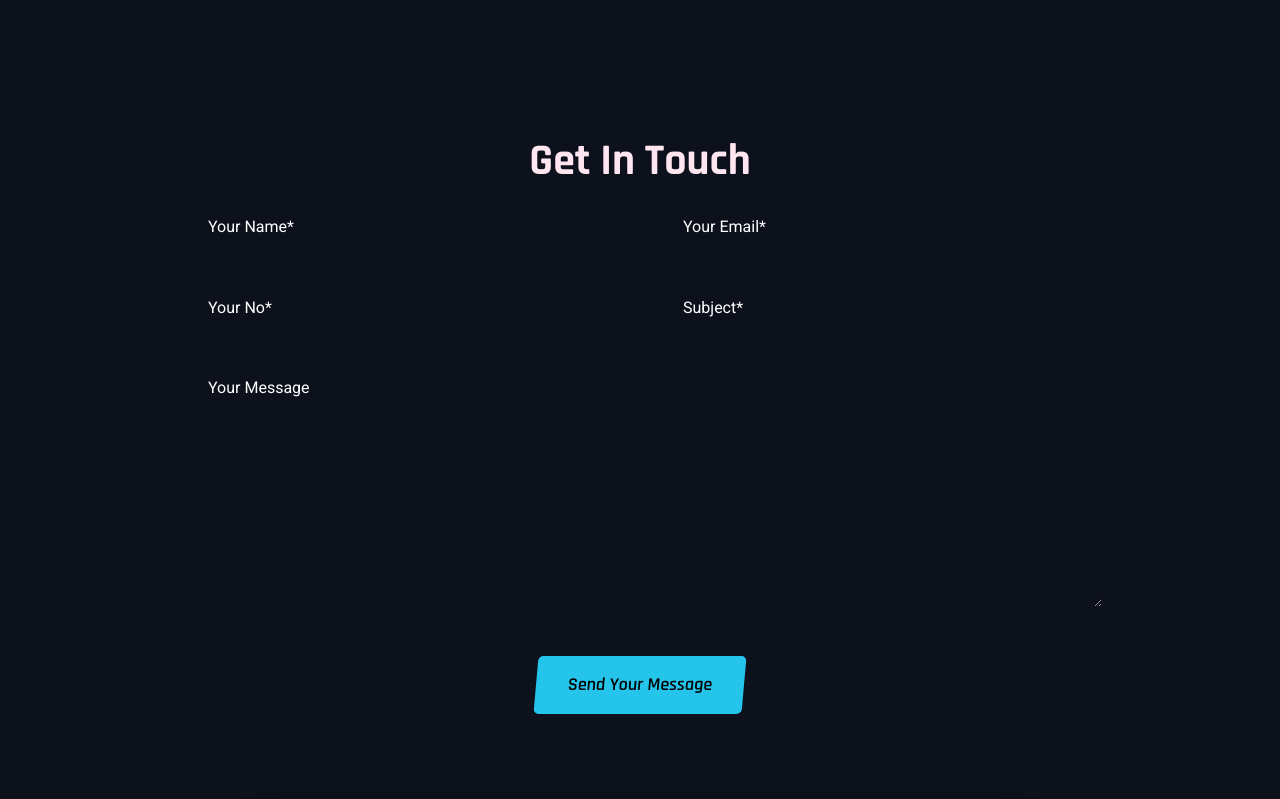
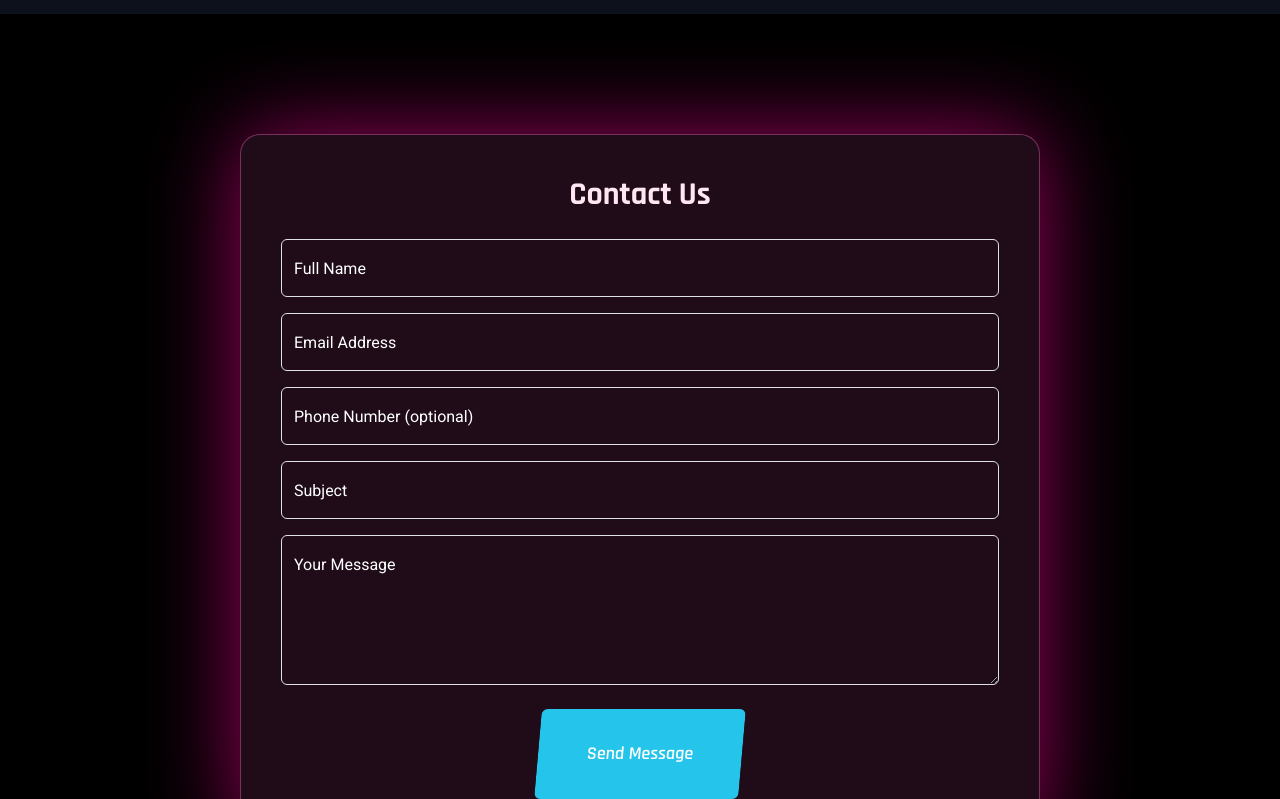
Before and after one commit to innofaithrwa/innofaith, a Next.js app: page /contact in a window 1280 px wide. Shown: the part 321-1120 px from the top of the page. Built offline with nearby package versions, Linux system fonts and the light colour scheme.

Commit message:
Update: Contact form routed to /api/contact-form with styled fields

```diff
--- a/src/components/modules/contact/ContactCard.js
+++ b/src/components/modules/contact/ContactCard.js
@@ -2,51 +2,124 @@ import React from "react";
 import { useForm } from "react-hook-form";
 
 function ContactCard() {
+  const {
+    register,
+    handleSubmit,
+    reset,
+    formState: { errors },
+  } = useForm();
 
-  const { register, handleSubmit, watch, formState: { errors } } = useForm();
-  const onSubmit = data => {
+  const onSubmit = async (data) => {
+    try {
+      const res = await fetch("http://localhost:3001/api/contact-form", {
+        method: "POST",
+        headers: { "Content-Type": "application/json" },
+        body: JSON.stringify(data),
+      });
+
+      if (res.ok) {
+        alert("Message sent successfully");
+        reset();
+      } else {
+        alert("Failed to send message");
       }
-
+    } catch (error) {
+      console.error("Contact form error:", error);
+      alert("Something went wrong.");
+    }
+  };
 
   return (
-    <section className="contact padding-top padding-bottom">
+    <section className="padding-top padding-bottom bg-black text-white">
       <div className="container">
-        <div className="section-header section-header--middle">
-          <div className="section-header__content">
-            <div className="section-header__titlebar">
-              <h2 className="section__header__title"> Get In Touch</h2>
+        <div
+          style={{
+            background: "rgba(255, 102, 196, 0.12)",
+            border: "1px solid rgba(255, 102, 196, 0.4)",
+            borderRadius: "20px",
+            padding: "40px",
+            boxShadow: "0 0 90px rgba(255, 0, 153, 0.6)",
+            maxWidth: "800px",
+            margin: "0 auto",
+          }}
+        >
+          <h3 className="text-center mb-4">Contact Us</h3>
+
+          <form onSubmit={handleSubmit(onSubmit)} className="space-y-4">
+            <div className="form-floating mb-3">
+              <input
+                {...register("name", { required: true })}
+                type="text"
+                className="form-control bg-transparent text-white border border-pink-400"
+                id="contact-name"
+                placeholder="Your Name"
+              />
+              <label htmlFor="contact-name" className="text-white">
+                Full Name
+              </label>
             </div>
+
+            <div className="form-floating mb-3">
+              <input
+                {...register("email", { required: true })}
+                type="email"
+                className="form-control bg-transparent text-white border border-pink-400"
+                id="contact-email"
+                placeholder="Email Address"
+              />
+              <label htmlFor="contact-email" className="text-white">
+                Email Address
+              </label>
             </div>
+
+            <div className="form-floating mb-3">
+              <input
+                {...register("phone")}
+                type="tel"
+                className="form-control bg-transparent text-white border border-pink-400"
+                id="contact-phone"
+                placeholder="Phone Number"
+              />
+              <label htmlFor="contact-phone" className="text-white">
+                Phone Number (optional)
+              </label>
             </div>
-        <div className="contact__wrapper">
-          <div className="row justify-content-center">
-            <div className="col-lg-10">
-              <form onSubmit={handleSubmit(onSubmit)} className="form">
-                <div className="row">
-                  <div className="col-md-6">
-                    <input  {...register("name")} type="text" placeholder="Your Name*" required="" />
+
+            <div className="form-floating mb-3">
+              <input
+                {...register("subject", { required: true })}
+                type="text"
+                className="form-control bg-transparent text-white border border-pink-400"
+                id="contact-subject"
+                placeholder="Subject"
+              />
+              <label htmlFor="contact-subject" className="text-white">
+                Subject
+              </label>
             </div>
-                  <div className="col-md-6">
-                    <input {...register("email")} type="email" placeholder="Your Email*" required="" />
+
+            <div className="form-floating mb-4">
+              <textarea
+                {...register("message", { required: true })}
+                className="form-control bg-transparent text-white border border-pink-400"
+                id="contact-message"
+                placeholder="Your Message"
+                style={{ height: "150px" }}
+              />
+              <label htmlFor="contact-message" className="text-white">
+                Your Message
+              </label>
             </div>
-                  <div className="col-md-6">
-                    <input {...register("phone")} type="tel" placeholder="Your No*" required="" />
-                  </div>
-                  <div className="col-md-6">
-                    <input {...register("Subject")} type="text" placeholder="Subject*" required="" />
-                  </div>
-                  <div className="col-12">
-                    <textarea {...register("Your Message")} placeholder="Your Message" defaultValue={""} />
-                  </div>
-                </div>
+
             <div className="text-center">
-                  <button type="submit" className="default-btn">
-                    <span>Send Your Message</span>
+              <button
+                type="submit"
+                className="default-btn bg-pink-500 hover:bg-pink-600 text-white px-5 py-3 rounded"
+              >
+                Send Message
               </button>
             </div>
           </form>
-            </div>
-          </div>
         </div>
       </div>
     </section>
```
Lines whose indentation alone changed are shown as unchanged.
